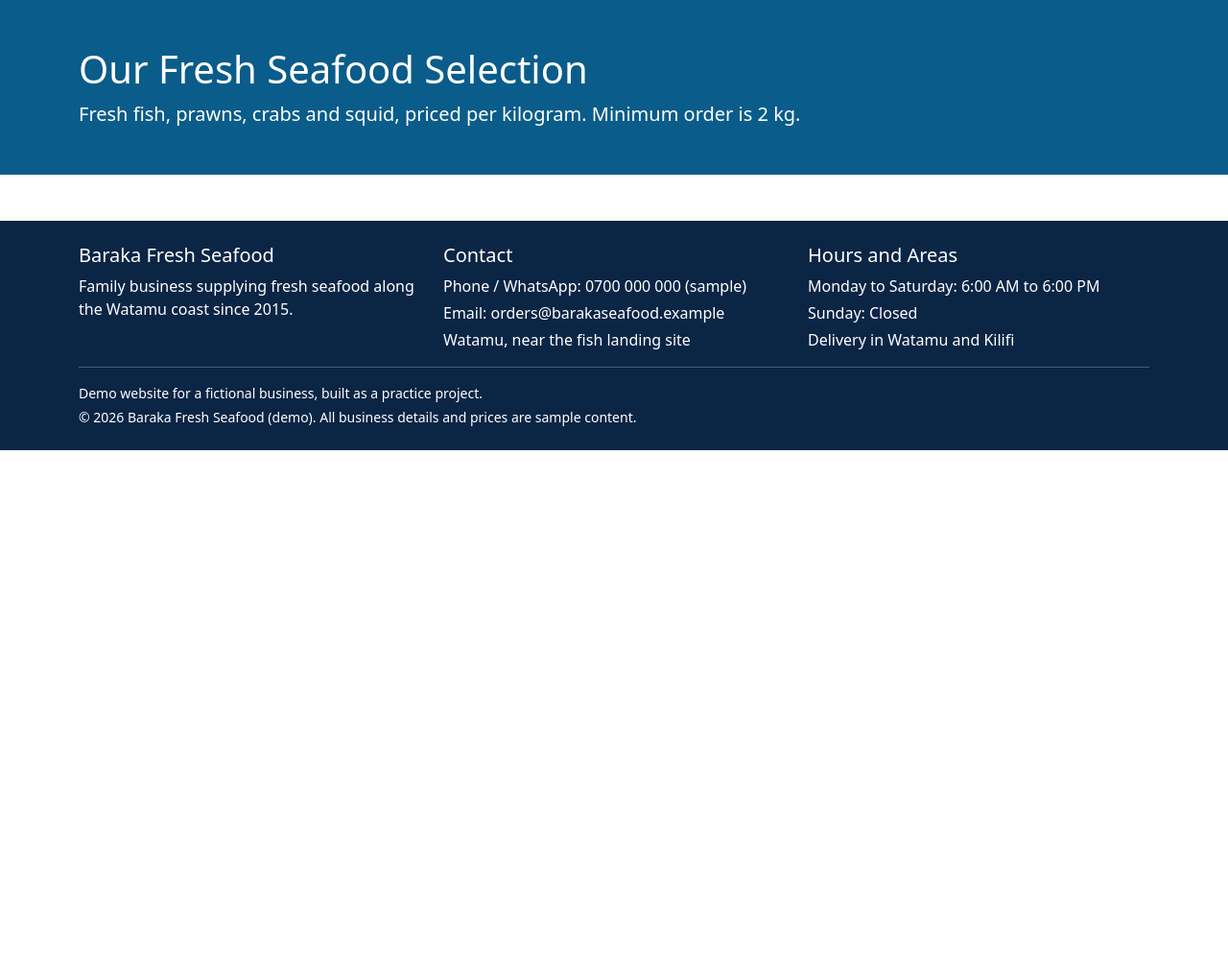
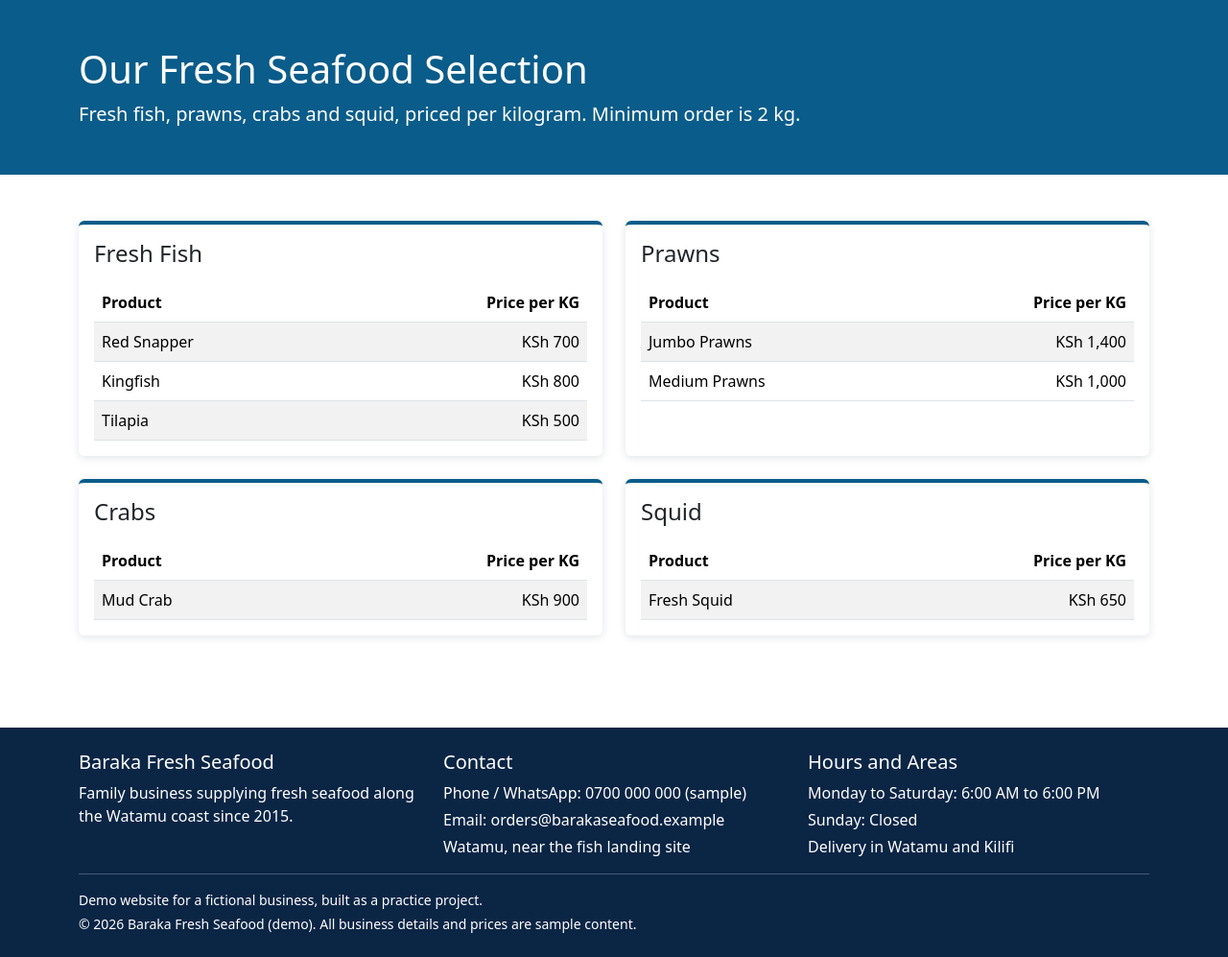
Before and after one commit to Eric-Mururu/baraka-fresh-seafood, a Django app: page /products/ in a window 1280 px wide. Shown: the part 56-1053 px from the top of the page at 96% size. Before the commit the page ends 525 px from the top, so only its background shows below. Run offline with Django 5.2, Linux system fonts and the light colour scheme.

Commit message:
Add price tables to Products page

```diff
--- a/templates/shop/products.html
+++ b/templates/shop/products.html
@@ -9,4 +9,93 @@
         <p class="lead mb-0">Fresh fish, prawns, crabs and squid, priced per kilogram. Minimum order is 2 kg.</p>
     </div>
 </section>
+
+<section class="py-5">
+    <div class="container">
+        <div class="row g-4">
+
+            <div class="col-md-6">
+                <div class="card h-100 category-card">
+                    <div class="card-body">
+                        <h2 class="h4 mb-3">Fresh Fish</h2>
+                        <table class="table table-striped align-middle mb-0">
+                            <thead>
+                                <tr>
+                                    <th scope="col">Product</th>
+                                    <th scope="col" class="text-end">Price per KG</th>
+                                </tr>
+                            </thead>
+                            <tbody>
+                                <tr><td>Red Snapper</td><td class="text-end">KSh 700</td></tr>
+                                <tr><td>Kingfish</td><td class="text-end">KSh 800</td></tr>
+                                <tr><td>Tilapia</td><td class="text-end">KSh 500</td></tr>
+                            </tbody>
+                        </table>
+                    </div>
+                </div>
+            </div>
+
+            <div class="col-md-6">
+                <div class="card h-100 category-card">
+                    <div class="card-body">
+                        <h2 class="h4 mb-3">Prawns</h2>
+                        <table class="table table-striped align-middle mb-0">
+                            <thead>
+                                <tr>
+                                    <th scope="col">Product</th>
+                                    <th scope="col" class="text-end">Price per KG</th>
+                                </tr>
+                            </thead>
+                            <tbody>
+                                <tr><td>Jumbo Prawns</td><td class="text-end">KSh 1,400</td></tr>
+                                <tr><td>Medium Prawns</td><td class="text-end">KSh 1,000</td></tr>
+                            </tbody>
+                        </table>
+                    </div>
+                </div>
+            </div>
+
+            <div class="col-md-6">
+                <div class="card h-100 category-card">
+                    <div class="card-body">
+                        <h2 class="h4 mb-3">Crabs</h2>
+                        <table class="table table-striped align-middle mb-0">
+                            <thead>
+                                <tr>
+                                    <th scope="col">Product</th>
+                                    <th scope="col" class="text-end">Price per KG</th>
+                                </tr>
+                            </thead>
+                            <tbody>
+                                <tr><td>Mud Crab</td><td class="text-end">KSh 900</td></tr>
+                            </tbody>
+                        </table>
+                    </div>
+                </div>
+            </div>
+
+            <div class="col-md-6">
+                <div class="card h-100 category-card">
+                    <div class="card-body">
+                        <h2 class="h4 mb-3">Squid</h2>
+                        <table class="table table-striped align-middle mb-0">
+                            <thead>
+                                <tr>
+                                    <th scope="col">Product</th>
+                                    <th scope="col" class="text-end">Price per KG</th>
+                                </tr>
+                            </thead>
+                            <tbody>
+                                <tr><td>Fresh Squid</td><td class="text-end">KSh 650</td></tr>
+                            </tbody>
+                        </table>
+                    </div>
+                </div>
+            </div>
+
+        </div>
+    </div>
+</section>
+
+
 {% endblock %}
```
